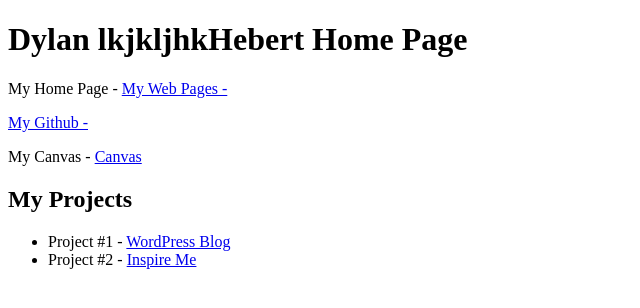
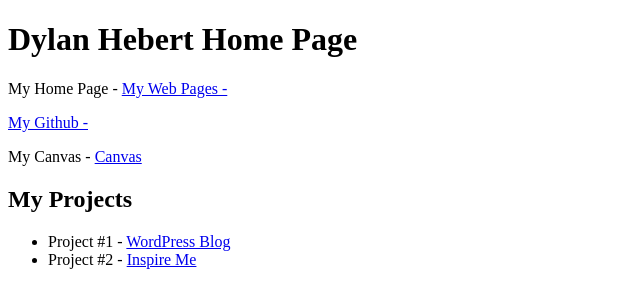
Before and after one commit to dillydyl/BACS-200, a plain HTML site: page bacs200/02/index.html in a window 1280 px wide. Shown: the whole page, without its empty margins (0-640 px from the left). Drawn offline with Linux system fonts and the light colour scheme.

Commit message:
Update index.html

```diff
--- a/bacs200/02/index.html
+++ b/bacs200/02/index.html
@@ -7,7 +7,7 @@
 </head>
 
 <body>
-    <h1>Dylan lkjkljhkHebert Home Page</h1>
+    <h1>Dylan Hebert Home Page</h1>
 
     <p>
         My Home Page -
```
